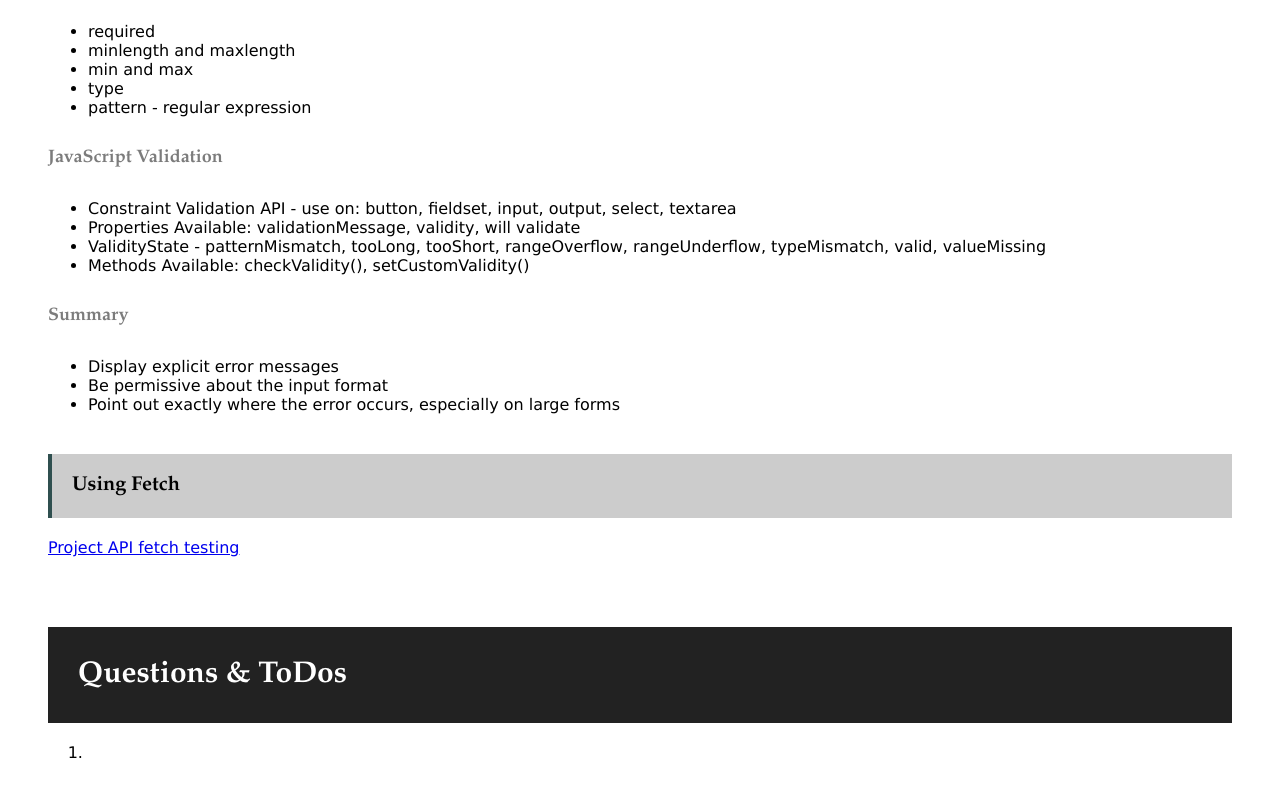
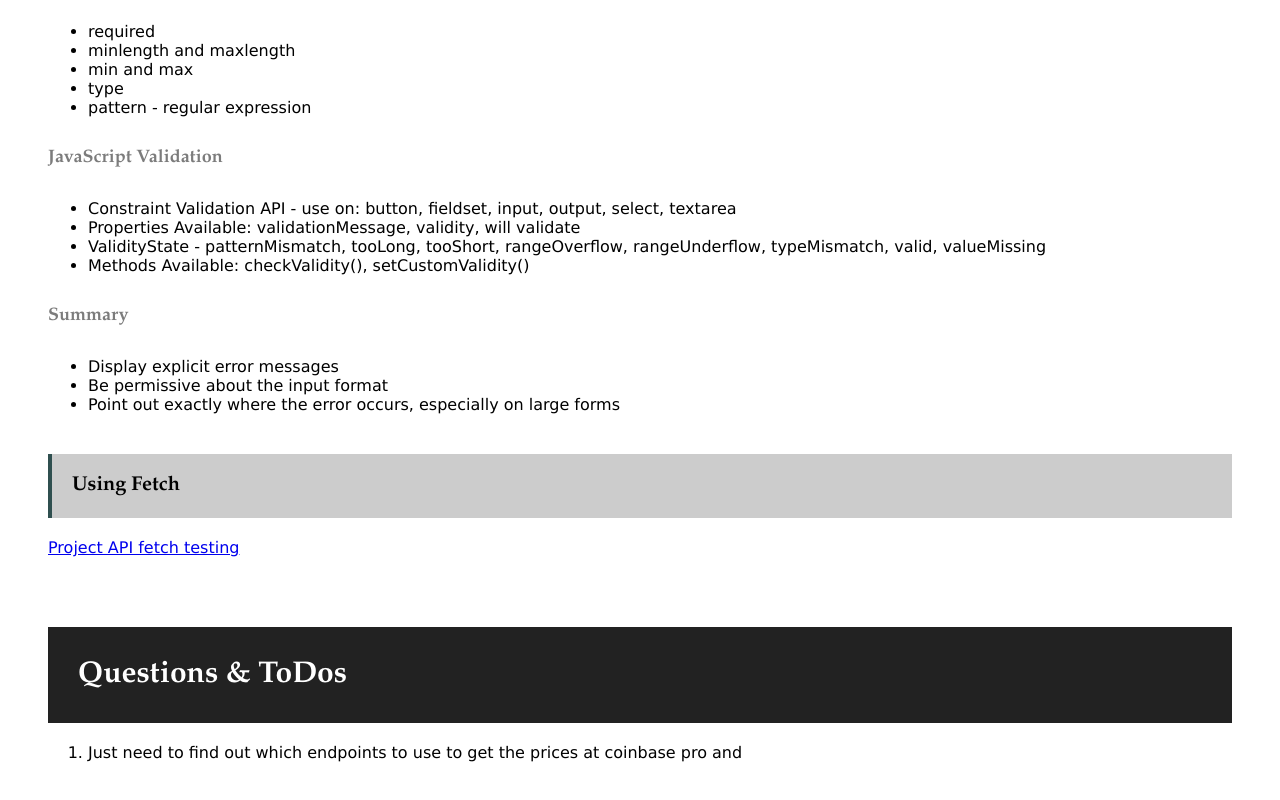
Before and after one commit to briaolsen/wdd330, a plain HTML site: page week10/index.html in a window 1280 px wide. Shown: the part 887-1687 px from the top of the page. Drawn offline with nearby package versions, Linux system fonts and the light colour scheme; no server answers.

Commit message:
week10-3

```diff
--- a/week10/index.html
+++ b/week10/index.html
@@ -74,7 +74,7 @@
 
     <h2>Questions & ToDos</h2>
     <ol>
-      <li></li>
+      <li>Just need to find out which endpoints to use to get the prices at coinbase pro and </li>
     </ol>
 
   </div>
```
